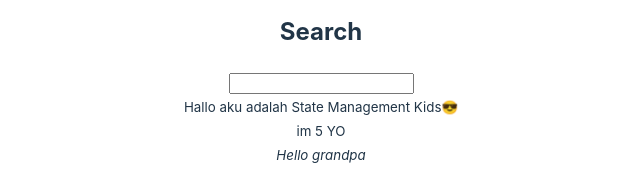
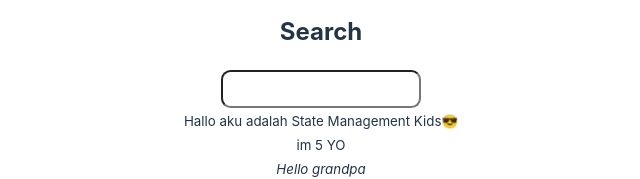
Before and after one commit to Tomba-Hopkins/project-react, a React (Vite) app in the folder list-makanan/: page / in a window 1280 px wide. Shown: the part 194-373 px from the top of the page, without its empty margins (319-959 px from the left). Built offline with nearby package versions, Linux system fonts and the light colour scheme.

Commit message:
edit: styling input

```diff
--- a/list-makanan/src/index.css
+++ b/list-makanan/src/index.css
@@ -63,6 +63,16 @@ button:focus-visible {
   outline: 4px auto -webkit-focus-ring-color;
 }
 
+input {
+  padding: 0.6rem;
+  border-radius: 0.6rem;
+}
+
+input:focus {
+  outline: 2px solid #646cff;
+}
+
+
 @media (prefers-color-scheme: light) {
   :root {
     color: #213547;
```
